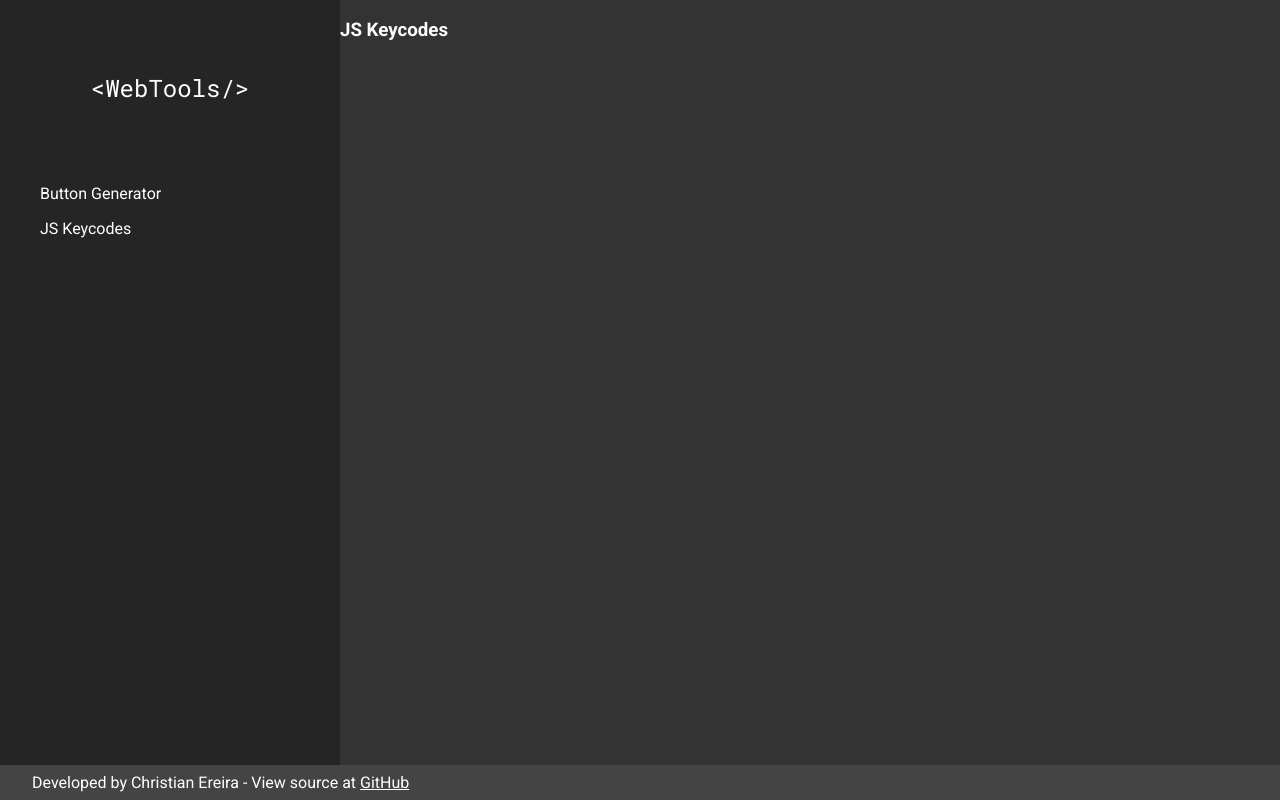
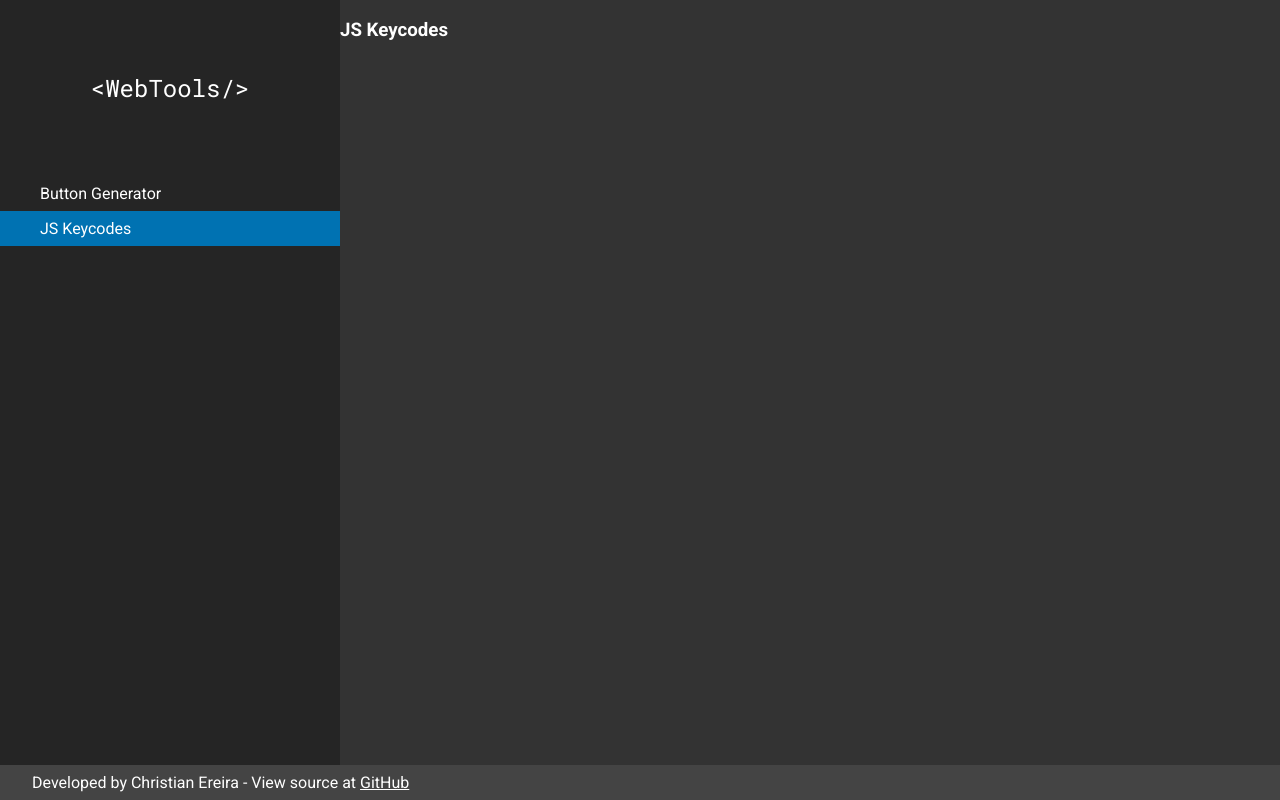
Before and after one commit to ChristianEreira/WebTools, a React (Create React App) app: page /keycodes in a window 1280 px wide. Built offline with nearby package versions, Linux system fonts and the light colour scheme.

Commit message:
Apply active styling to links

```diff
--- a/src/App.css
+++ b/src/App.css
@@ -42,6 +42,10 @@ nav li:hover {
     background: #0F0F0F;
 }
 
+nav .active li {
+    background: #0072B2;
+}
+
 nav ul {
     width: 100%;
     margin: 0;
--- a/src/Nav.js
+++ b/src/Nav.js
@@ -1,15 +1,16 @@
 import './App.css';
-import { Link } from 'react-router-dom';
+import { Link, NavLink, useLocation } from 'react-router-dom';
 
 function Nav() {
+  console.log(useLocation());
   return (
     <nav>
       <h1><Link to="/">&lt;WebTools/&gt;</Link></h1>
       <ul>
         <li>Button Generator</li>
-        <Link to="keycodes">
+        <NavLink to="keycodes">
           <li>JS Keycodes</li>
-        </Link>
+        </NavLink>
       </ul>
     </nav>
   );
```
